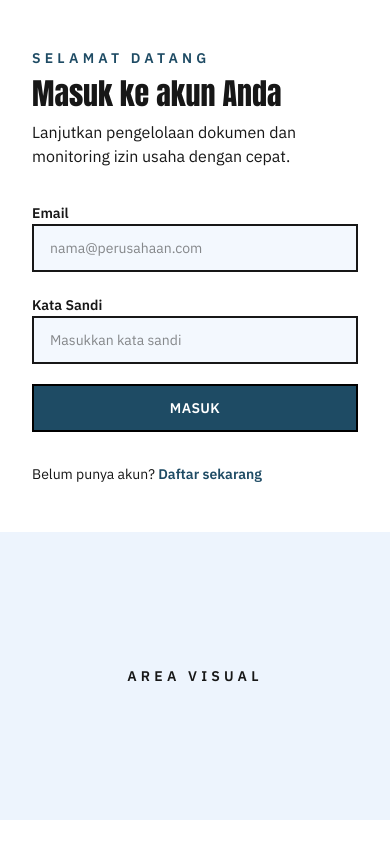
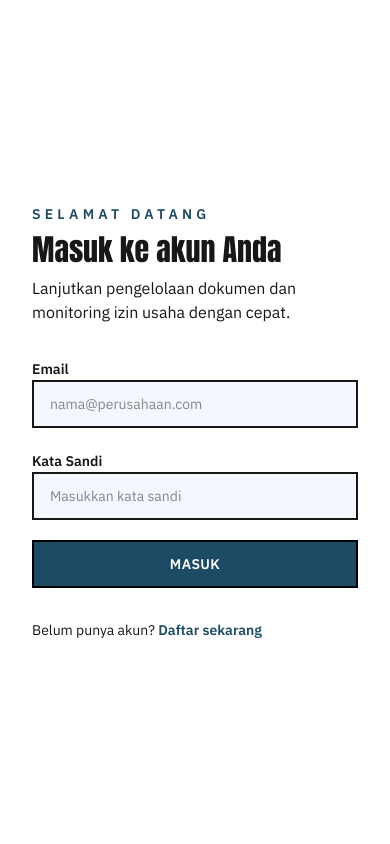
Before and after one commit to Sumbu-Labs/Aksara-Legal-AI, a Next.js app in the folder frontend/: page /auth in a window 390 px wide. Both pictures are taken after a click on the button "Masuk di sini". Built offline with nearby package versions, Linux system fonts and the light colour scheme.

Commit message:
feat(auth): refactor AuthPage layout for improved responsiveness and visual design

```diff
--- a/frontend/src/app/auth/page.tsx
+++ b/frontend/src/app/auth/page.tsx
@@ -11,31 +11,39 @@ export default function AuthPage(): JSX.Element {
 
   return (
     <div className="flex min-h-screen w-full bg-background">
-      <div className="flex min-h-screen w-full flex-col overflow-hidden bg-white lg:flex-row">
-        <div
-          className={`flex w-full flex-col justify-center gap-10 px-8 py-12 transition-transform duration-500 ease-in-out sm:px-12 lg:w-1/2 lg:px-16 ${
-            isLogin ? 'lg:translate-x-full' : 'lg:translate-x-0'
-          }`}
+      <div className="relative flex min-h-screen w-full flex-col overflow-hidden bg-white lg:flex-row">
+        <section
+          className={`${isLogin ? 'hidden lg:flex' : 'flex'} ${SECTION_BASE}`}
+          aria-hidden={isLogin}
         >
-          {isLogin ? (
-            <LoginForm onSwitchMode={() => setMode('register')} />
-          ) : (
-            <RegisterForm onSwitchMode={() => setMode('login')} />
-          )}
-        </div>
+          <RegisterForm onSwitchMode={() => setMode('login')} />
+        </section>
+
+        <section
+          className={`${isLogin ? 'flex' : 'hidden lg:flex'} ${SECTION_BASE}`}
+          aria-hidden={!isLogin}
+        >
+          <LoginForm onSwitchMode={() => setMode('register')} />
+        </section>
 
         <aside
-          className={`flex h-72 w-full items-center justify-center bg-secondary/30 text-neutral-mid transition-transform duration-500 ease-in-out lg:h-auto lg:w-1/2 lg:bg-secondary/40 ${
-            isLogin ? 'lg:-translate-x-full' : 'lg:translate-x-0'
+          className={`absolute inset-y-0 left-0 hidden w-full transform bg-secondary/40 transition-transform duration-500 ease-in-out lg:block lg:w-1/2 ${
+            isLogin ? 'translate-x-0' : 'translate-x-full'
           }`}
           aria-hidden="true"
         >
-          <span className="text-sm font-semibold uppercase tracking-[0.3em]">Area Visual</span>
+          <div className="flex h-full w-full items-center justify-center bg-[radial-gradient(circle_at_top,_rgba(255,255,255,0.35),_rgba(0,0,0,0.05))] text-center text-neutral-mid">
+            <span className="max-w-xs text-sm font-semibold uppercase tracking-[0.3em]">
+              Area Visual
+            </span>
+          </div>
         </aside>
       </div>
     </div>
   );
 }
+
+const SECTION_BASE = 'relative z-10 flex-1 flex-col justify-center gap-10 px-8 py-12 sm:px-12 lg:px-16';
 
 function RegisterForm({ onSwitchMode }: { onSwitchMode: () => void }): JSX.Element {
   const handleSubmit = (event: FormEvent<HTMLFormElement>) => {
```
